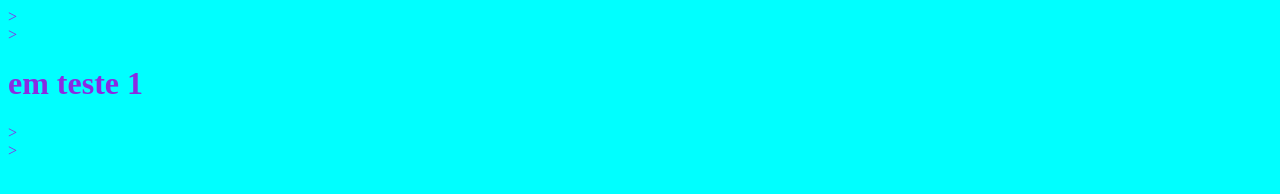
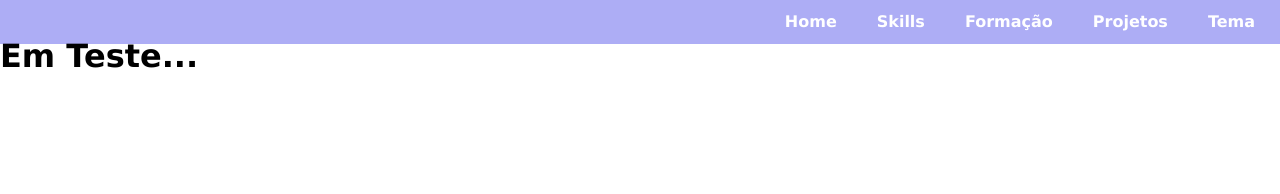
Before and after one commit to mateussousadevfull/projeto-portfolio, a plain HTML site: page index.html in a window 1280 px wide. Drawn offline with Linux system fonts and the light colour scheme.

Commit message:
teste 3 do projeto final

```diff
--- a/estilos/style.css
+++ b/estilos/style.css
@@ -8,7 +8,53 @@
   --fundo-card
 */
 
+* {
+  margin: 0;/*se tirar aparece as bolinhas*/
+  padding: 0;
+  box-sizing: border-box;
+} /*tamanho de fontes */
+
+:root {
+  --fundo-principal:white;
+  --texto:black;
+  --texto-inverso:white;
+  --destaque:rgb(173, 173, 245);
+  --destaque-inverso:rgb(0, 255, 85);
+  --fundo-card: white;
+} /*estilos de cores*/
+
 body {
-  background-color: aqua;
-  color: blueviolet;
+    font-family: Verdana, Geneva, Tahoma, sans-serif;
+    line-height: 1.5em;
+    background-color: var(--fundo-principal);
+    color: var(--texto);
+} /*estilos de letras e tamanhos*/
+
+header {
+  background-color: var(--destaque);
+  color: var(--texto);
+  padding: 10px;
+  display: flex;
+  justify-content: flex-end;
+  align-content: center;
+} /*caixa de menu tamanho e possição do hader*/
+
+nav#menu ul {
+  list-style: none;
+  display: flex;
+  gap: 10px;
+} /*menu do ul*/
+
+nav#menu a {
+  text-decoration: none;
+  color: var(--texto-inverso);
+  font-weight: 600;
+  padding: 12px 15px;
+  border-radius: 5px;
+  transition: background-color 0.5s color 0.5s;
 }
+
+nav#menu a:hover {
+  background-color: var(--destaque-inverso);
+  color: var(--destaque);
+}/*efeito de menu*/
--- a/index.html
+++ b/index.html
@@ -5,22 +5,30 @@
     <meta name="viewport" content="width=device-width, initial-scale=1.0">
     <title>Portfólio Mateus de Sousa</title>
     <link rel="stylesheet" href="estilos/style.css"> <!--foi criado um link para o estilo css-->
-    <link rel="shortcut icon" href="favicon.svg" type="image/svg"> <!--o svg pode ser alterado para o xml e personalizado com style dentro dele-->>
+    <link rel="shortcut icon" href="favicon.svg" type="image/svg"> <!--o svg pode ser alterado para o xml e personalizado com style dentro dele para recolorir-->
 </head>
 <body>
     <header><!--area de cabesario-->
+        <nav id="menu">
+            <ul>
+                <li><a href="#">Home</a></li>
+                <li><a href="#">Skills</a></li>
+                <li><a href="#">Formação</a></li>
+                <li><a href="#">Projetos</a></li>
+                <li><a href="#">Tema</a></li>
+            </ul><!--criado os links dos menus-->
+        </nav>
+    </header><!--criando o menu testual-->
 
-    </header>
-
-    <main><!--area de princinpal-->>
-        <h1>em teste 1</h1>
+    <main><!--area de princinpal-->
+        <h1>Em Teste...</h1>
     </main>
 
-    <footer><!--area area de rodaper-->>
+    <footer><!--area area de rodaper-->
 
     </footer>
 
-    <script src="scripts/script.js"></script><!--criado um script js -->>
+    <script src="scripts/script.js"></script><!--criado um script js -->
 
 </body>
 </html>
```
